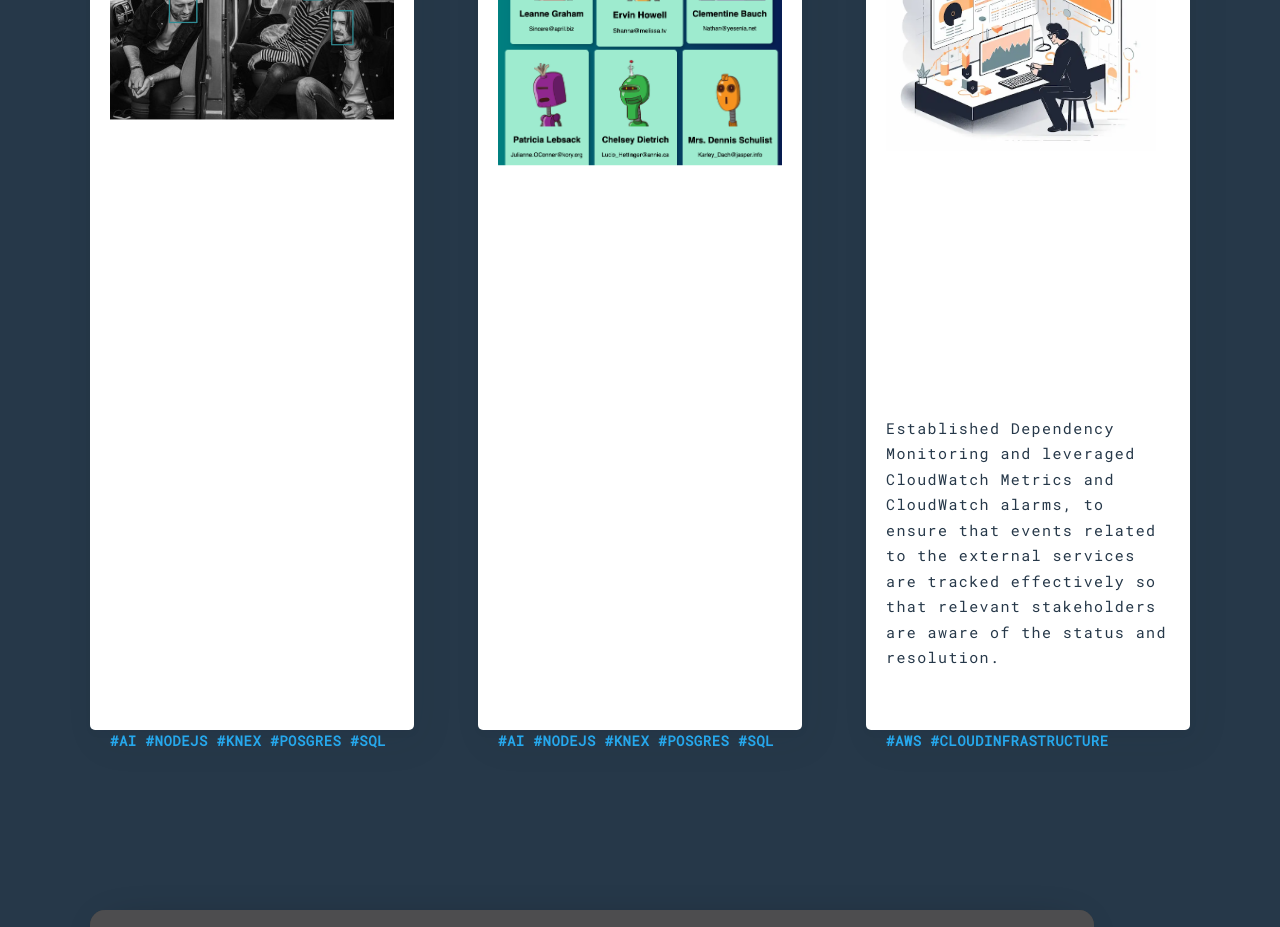
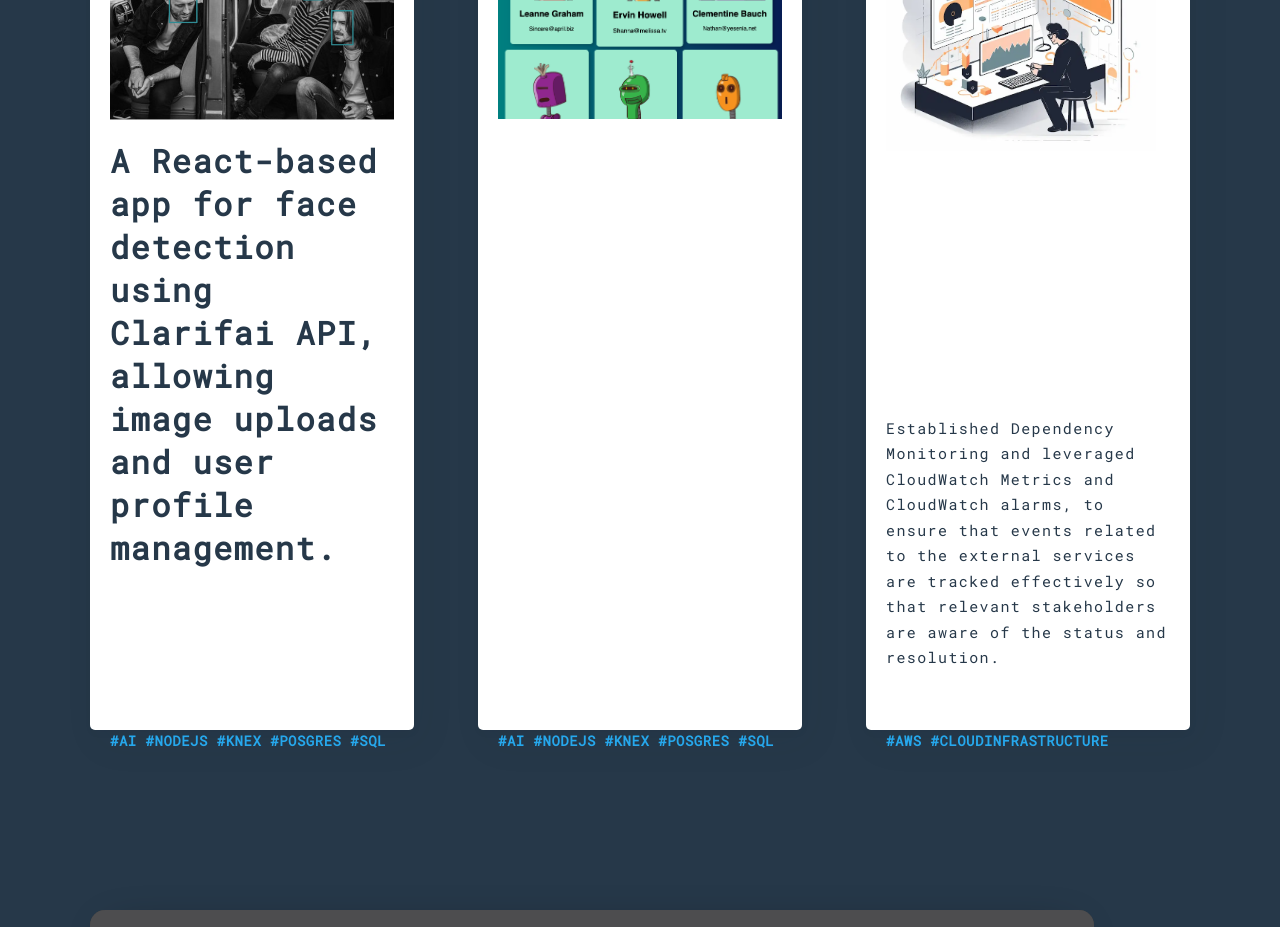
Before and after one commit to Adonis3k/webfolio, a React (Create React App) app: page / in a window 1280 px wide. Shown: the part 3440-4367 px from the top of the page. Built offline with nearby package versions, Linux system fonts and the light colour scheme.

Commit message:
Updated project files

```diff
--- a/src/components/Projects/Projects.js
+++ b/src/components/Projects/Projects.js
@@ -23,10 +23,12 @@ const Projects = () => {
                                             <span>Face Recognition Tool </span>
                                             <h2><a href="https://ai-face-detection-c5c2985fed20.herokuapp.com/"></a>Artificial Intelligence Face Recognition</h2>
                                           </header>
-                                          <section style={{ position: 'relative', overflow: 'hidden', height: 'auto' }}>
+                                          <section style={{ position: 'relative', overflow: 'hidden', height: '12rem' }}>
                                             <img style={{ paddingTop: '1rem', width: '100%', transform: 'translateY(-15%)' }} alt='FaceIdentifier' src={FaceIdentifier}/>
                                           </section>
-                                        <ul></ul>
+
+                                        <div className='projectCard'>
+A React-based app for face detection using Clarifai API, allowing image uploads and user profile management.</div>
                                         </a>
                                         <footer>
                                           <div className="author">
@@ -43,7 +45,7 @@ const Projects = () => {
                                             <span>Searchable Database utilizing API's </span>
                                             <h2><a href="https://ai-face-detection-c5c2985fed20.herokuapp.com/"></a>Projects</h2>
                                           </header>
-                                          <section style={{ position: 'relative', overflow: 'hidden', height: '30rem' }}>
+                                          <section style={{ position: 'relative', overflow: 'hidden', height: '14rem' }}>
                                               <img style={{ paddingTop: '1rem', width: '100%', transform: 'translateY(-15%)' }} alt='RoboFriends' src={RoboFriends}/>
                                         </section>
                                         </a>
```
